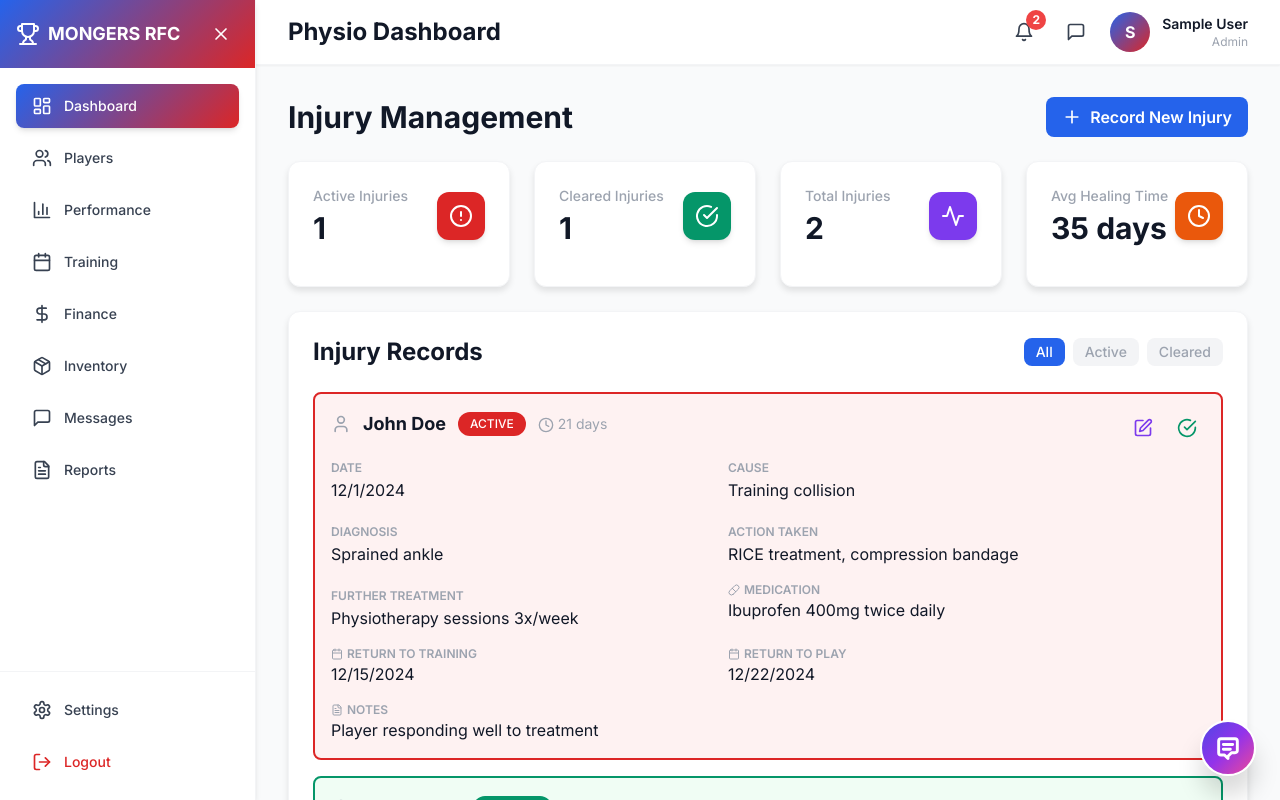
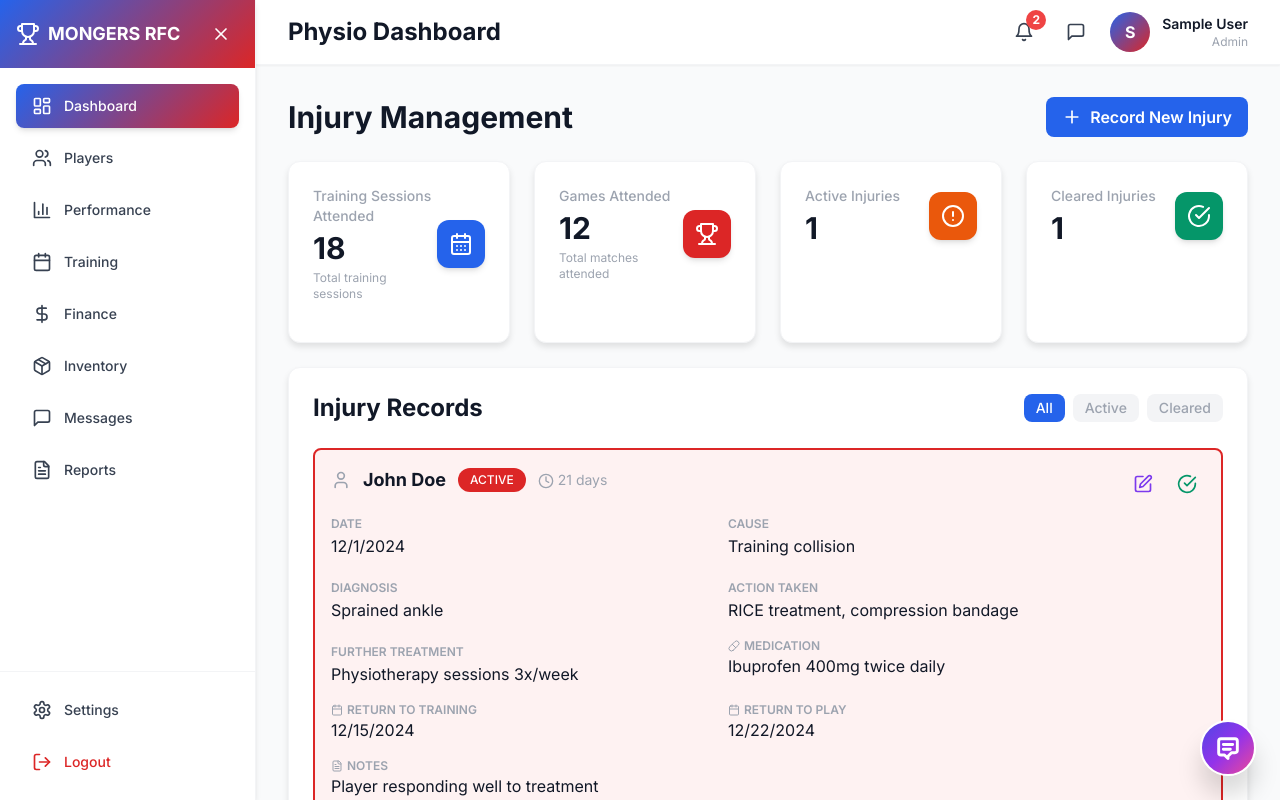
Before and after one commit to Malik-Joshua/Team-Master-Ug, a Next.js app: page /dashboard/physio in a window 1280 px wide. Shown: the top 800 px of the page. Built offline with nearby package versions, Linux system fonts and the light colour scheme; sample sign-in values are in the browser's storage.

Commit message:
Update physio dashboard: Replace performance with training sessions and games attended

```diff
--- a/app/dashboard/physio/page.tsx
+++ b/app/dashboard/physio/page.tsx
@@ -3,7 +3,7 @@
 import { useEffect, useState } from 'react'
 import Layout from '@/components/Layout'
 import StatCard from '@/components/StatCard'
-import { Activity, AlertCircle, CheckCircle, Clock, Plus, X, Save, Edit, Calendar, Pill, FileText, User } from 'lucide-react'
+import { Activity, AlertCircle, CheckCircle, Clock, Plus, X, Save, Edit, Calendar, Pill, FileText, User, CalendarDays, Trophy } from 'lucide-react'
 import { createClient } from '@/lib/supabase/client'
 import Link from 'next/link'
 
@@ -52,6 +52,8 @@ export default function PhysioDashboard() {
   const [loading, setLoading] = useState(true)
   const [players, setPlayers] = useState<Player[]>([])
   const [injuries, setInjuries] = useState<Injury[]>([])
+  const [trainingSessionsAttended, setTrainingSessionsAttended] = useState(0)
+  const [gamesAttended, setGamesAttended] = useState(0)
   const [showInjuryForm, setShowInjuryForm] = useState(false)
   const [editingInjury, setEditingInjury] = useState<Injury | null>(null)
   const [injuryForm, setInjuryForm] = useState<InjuryForm>({
@@ -124,6 +126,9 @@ export default function PhysioDashboard() {
                 healing_duration: 35,
               },
             ])
+            // Mock stats for dev mode
+            setTrainingSessionsAttended(18)
+            setGamesAttended(12)
             setLoading(false)
             return
           } catch (e) {
@@ -174,6 +179,17 @@ export default function PhysioDashboard() {
 
           // Fetch injuries
           await loadInjuries()
+
+          // Load training sessions and games attended
+          try {
+            const { db } = await import('@/lib/db-helpers')
+            const sessionsCount = await db.getTotalTrainingSessions()
+            const matchesCount = await db.getTotalMatches()
+            setTrainingSessionsAttended(sessionsCount)
+            setGamesAttended(matchesCount)
+          } catch (error) {
+            console.error('Error loading physio stats:', error)
+          }
         }
       }
       setLoading(false)
@@ -418,28 +434,30 @@ export default function PhysioDashboard() {
 
         <div className="grid grid-cols-1 md:grid-cols-4 gap-6">
           <StatCard
+            title="Training Sessions Attended"
+            value={trainingSessionsAttended}
+            icon={CalendarDays}
+            iconColor="bg-primary"
+            description="Total training sessions"
+          />
+          <StatCard
+            title="Games Attended"
+            value={gamesAttended}
+            icon={Trophy}
+            iconColor="bg-secondary"
+            description="Total matches attended"
+          />
+          <StatCard
             title="Active Injuries"
             value={activeInjuries.length}
             icon={AlertCircle}
-            iconColor="bg-secondary"
+            iconColor="bg-warning"
           />
           <StatCard
             title="Cleared Injuries"
             value={clearedInjuries.length}
             icon={CheckCircle}
             iconColor="bg-success"
-          />
-          <StatCard
-            title="Total Injuries"
-            value={injuries.length}
-            icon={Activity}
-            iconColor="bg-info"
-          />
-          <StatCard
-            title="Avg Healing Time"
-            value={averageHealingTime > 0 ? `${averageHealingTime} days` : 'N/A'}
-            icon={Clock}
-            iconColor="bg-warning"
           />
         </div>
 
--- a/app/performance/page.tsx
+++ b/app/performance/page.tsx
@@ -68,6 +68,12 @@ export default function PerformancePage() {
     winRate: 0,
   })
 
+  // Physio-specific stats
+  const [physioStats, setPhysioStats] = useState({
+    trainingSessionsAttended: 0,
+    gamesAttended: 0,
+  })
+
   useEffect(() => {
     const loadData = async () => {
       setLoading(true)
@@ -106,6 +112,11 @@ export default function PerformancePage() {
                 gameDays: 15,
                 trainingSessionsAttended: 28,
                 injuryReports: 3,
+              })
+            } else if (userData.role === 'physio') {
+              setPhysioStats({
+                trainingSessionsAttended: 18,
+                gamesAttended: 12,
               })
               setInjuryReports([
                 { name: 'Mike Johnson', position: 'Wing', status: 'injured', email: 'mike@example.com' },
@@ -283,6 +294,19 @@ export default function PerformancePage() {
               setAdminClubPerformance(performance)
             } catch (error) {
               console.error('Error loading club performance data:', error)
+            }
+          } else if (profile.role === 'physio') {
+            // Load Physio-specific data
+            try {
+              const { db } = await import('@/lib/db-helpers')
+              const sessionsCount = await db.getTotalTrainingSessions()
+              const matchesCount = await db.getTotalMatches()
+              setPhysioStats({
+                trainingSessionsAttended: sessionsCount,
+                gamesAttended: matchesCount,
+              })
+            } catch (error) {
+              console.error('Error loading physio performance data:', error)
             }
           } else {
             // Load player-specific match stats
@@ -1216,6 +1240,77 @@ export default function PerformancePage() {
     )
   }
 
+  // Physio Performance View
+  if (user.role === 'physio') {
+    const physioPerformanceCards = [
+      {
+        title: 'Training Sessions Attended',
+        value: physioStats.trainingSessionsAttended,
+        icon: Calendar,
+        color: 'bg-primary',
+        description: 'Total training sessions attended',
+      },
+      {
+        title: 'Games Attended',
+        value: physioStats.gamesAttended,
+        icon: Trophy,
+        color: 'bg-secondary',
+        description: 'Total matches attended',
+      },
+    ]
+
+    return (
+      <Layout pageTitle="Physio Performance">
+        <div className="space-y-6">
+          <div className="mb-2">
+            <h1 className="text-4xl font-extrabold text-club-gradient mb-2">Physiotherapist Activity Dashboard</h1>
+            <p className="text-lg text-neutral-medium font-medium">Track your training sessions and games attended</p>
+          </div>
+
+          {/* Stats Overview */}
+          <div className="grid grid-cols-1 md:grid-cols-2 gap-6">
+            {physioPerformanceCards.map((card) => {
+              const Icon = card.icon
+              return (
+                <StatCard
+                  key={card.title}
+                  title={card.title}
+                  value={card.value}
+                  icon={Icon}
+                  iconColor={card.color}
+                  description={card.description}
+                />
+              )
+            })}
+          </div>
+
+          {/* Activity Summary */}
+          <div className="bg-white rounded-card p-6 border border-neutral-light shadow-soft">
+            <h2 className="text-2xl font-bold text-neutral-text mb-6">Activity Summary</h2>
+            <div className="grid grid-cols-1 md:grid-cols-2 gap-6">
+              <div className="p-6 bg-gradient-to-br from-primary/10 to-primary/5 rounded-lg border border-primary/20">
+                <div className="flex items-center justify-between mb-4">
+                  <h3 className="text-lg font-bold text-neutral-text">Training Sessions</h3>
+                  <Calendar className="w-8 h-8 text-primary" />
+                </div>
+                <p className="text-4xl font-bold text-neutral-text mb-2">{physioStats.trainingSessionsAttended}</p>
+                <p className="text-sm text-neutral-medium">Total sessions attended to provide medical support</p>
+              </div>
+              <div className="p-6 bg-gradient-to-br from-secondary/10 to-secondary/5 rounded-lg border border-secondary/20">
+                <div className="flex items-center justify-between mb-4">
+                  <h3 className="text-lg font-bold text-neutral-text">Games Attended</h3>
+                  <Trophy className="w-8 h-8 text-secondary" />
+                </div>
+                <p className="text-4xl font-bold text-neutral-text mb-2">{physioStats.gamesAttended}</p>
+                <p className="text-sm text-neutral-medium">Total matches attended for medical coverage</p>
+              </div>
+            </div>
+          </div>
+        </div>
+      </Layout>
+    )
+  }
+
   // Player Performance View (existing)
   const last10Games = ['Game 1', 'Game 2', 'Game 3', 'Game 4', 'Game 5', 'Game 6', 'Game 7', 'Game 8', 'Game 9', 'Game 10']
   const tacklesData = [5, 4, 6, 3, 5, 4, 5, 6, 4, 5]
--- a/lib/db-helpers.ts
+++ b/lib/db-helpers.ts
@@ -1059,4 +1059,25 @@ export const db = {
       },
     }
   },
+
+  // Physio Operations
+  async getTotalTrainingSessions() {
+    const supabase = createClient()
+    const { count, error } = await supabase
+      .from('training_sessions')
+      .select('*', { count: 'exact', head: true })
+
+    if (error) throw error
+    return count || 0
+  },
+
+  async getTotalMatches() {
+    const supabase = createClient()
+    const { count, error } = await supabase
+      .from('matches')
+      .select('*', { count: 'exact', head: true })
+
+    if (error) throw error
+    return count || 0
+  },
 }
```
Also changed, not shown: app/api/players/route.ts (line endings or trailing spaces), app/error.tsx (line endings or trailing spaces), app/global-error.tsx (line endings or trailing spaces).
